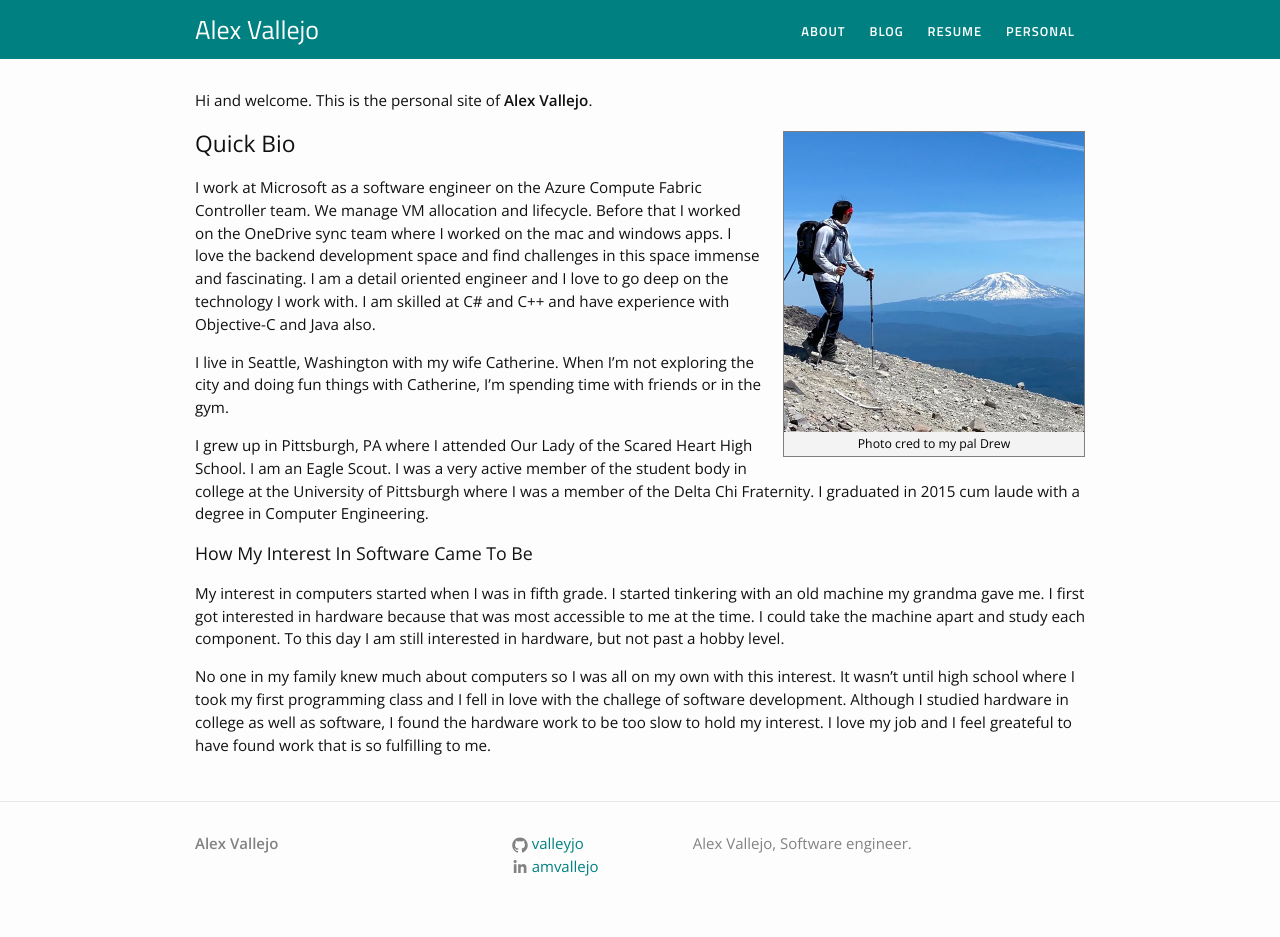
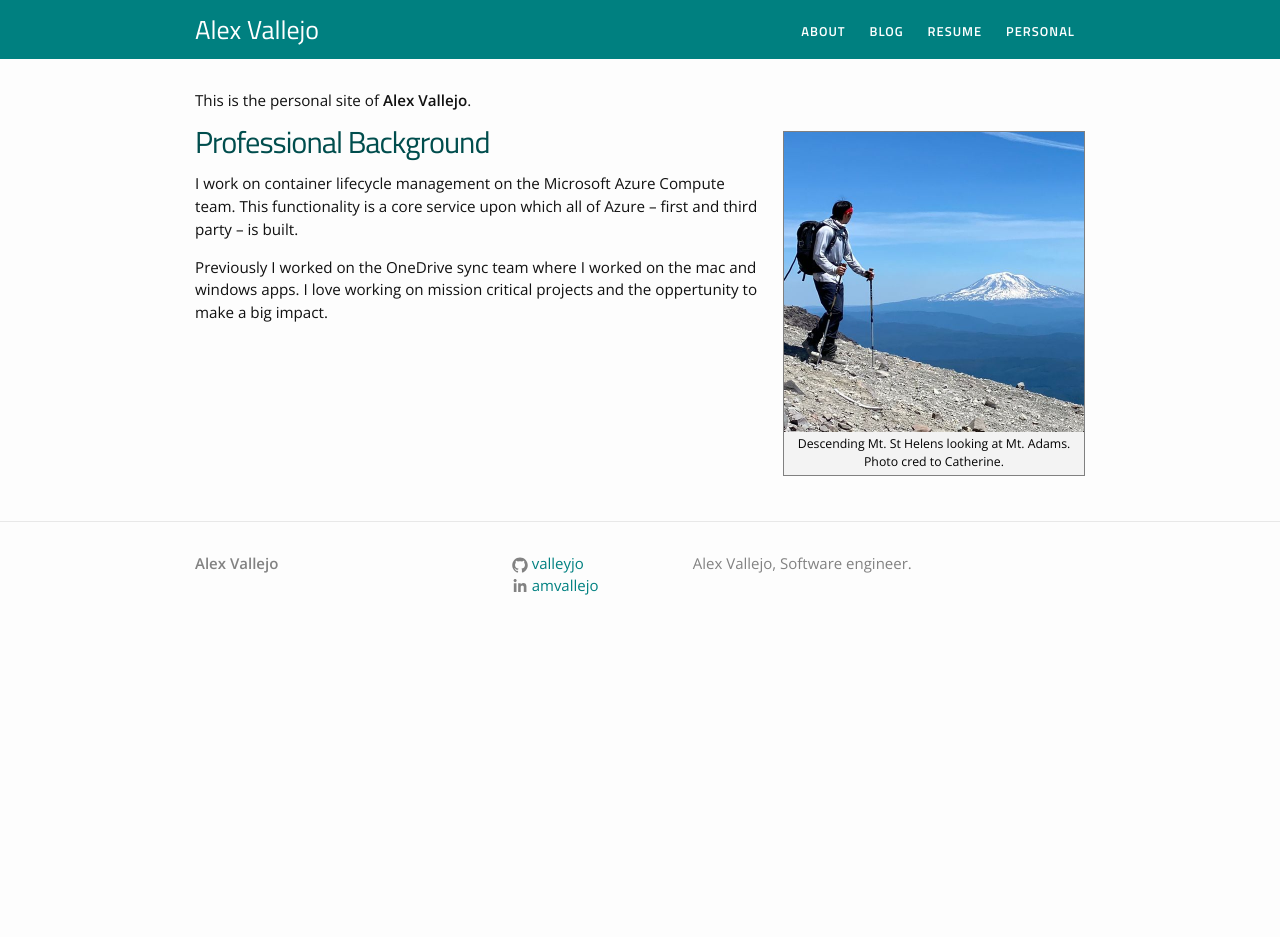
Before and after one commit to valleyjo/valleyjo.github.io, a Jekyll site: the page built from index.md, in a window 1280 px wide. Built offline with Jekyll 4.4.1, drawn with Linux system fonts in a browser that asks for light colours; after the commit the page ends 900 px from its top, so only the background shows below that.

Commit message:
Update home page, shorten bio and other info.

```diff
--- a/index.md
+++ b/index.md
@@ -2,21 +2,14 @@
 title: About
 layout: default
 ---
-Hi and welcome. This is the personal site of **Alex Vallejo**.
+This is the personal site of **Alex Vallejo**.
 
-{% include image.html url="/images/profile.jpg" caption="Photo cred to my pal Drew" width=300 align="right" %}
+{% include image.html url="/images/profile.jpg" caption="Descending Mt. St Helens looking at Mt. Adams. Photo cred to Catherine." width=300 align="right" %}
 
-## Quick Bio
-I work at Microsoft as a software engineer on the Azure Compute Fabric Controller team. We manage VM allocation and lifecycle. Before that I worked on the OneDrive sync team where I worked on the mac and windows apps. I love the backend development space and find challenges in this space immense and fascinating. I am a detail oriented engineer and I love to go deep on the technology I work with. I am skilled at C# and C++ and have experience with  Objective-C and Java also.
+# Professional Background
+I work on container lifecycle management on the Microsoft Azure Compute team. This functionality is a core service upon which all of Azure -- first and third party -- is built.
 
-I live in Seattle, Washington with my wife Catherine. When I'm not exploring the city and doing fun things with Catherine, I'm spending time with friends or in the gym.
-
-I grew up in Pittsburgh, PA where I attended Our Lady of the Scared Heart High School. I am an Eagle Scout. I was a very active member of the student body in college at the University of Pittsburgh where I was a member of the Delta Chi Fraternity. I graduated in 2015 cum laude with a degree in Computer Engineering.
-
-### How My Interest In Software Came To Be
-My interest in computers started when I was in fifth grade. I started tinkering with an old machine my grandma gave me. I first got interested in hardware because that was most accessible to me at the time. I could take the machine apart and study each component. To this day I am still interested in hardware, but not past a hobby level.
-
-No one in my family knew much about computers so I was all on my own with this interest. It wasn't until high school where I took my first programming class and I fell in love with the challege of software development. Although I studied hardware in college as well as software, I found the hardware work to be too slow to hold my interest. I love my job and I feel greateful to have found work that is so fulfilling to me.
+Previously I worked on the OneDrive sync team where I worked on the mac and windows apps. I love working on mission critical projects and the oppertunity to make a big impact.
 
 <!--
 <h2>Updates</h2>
```
